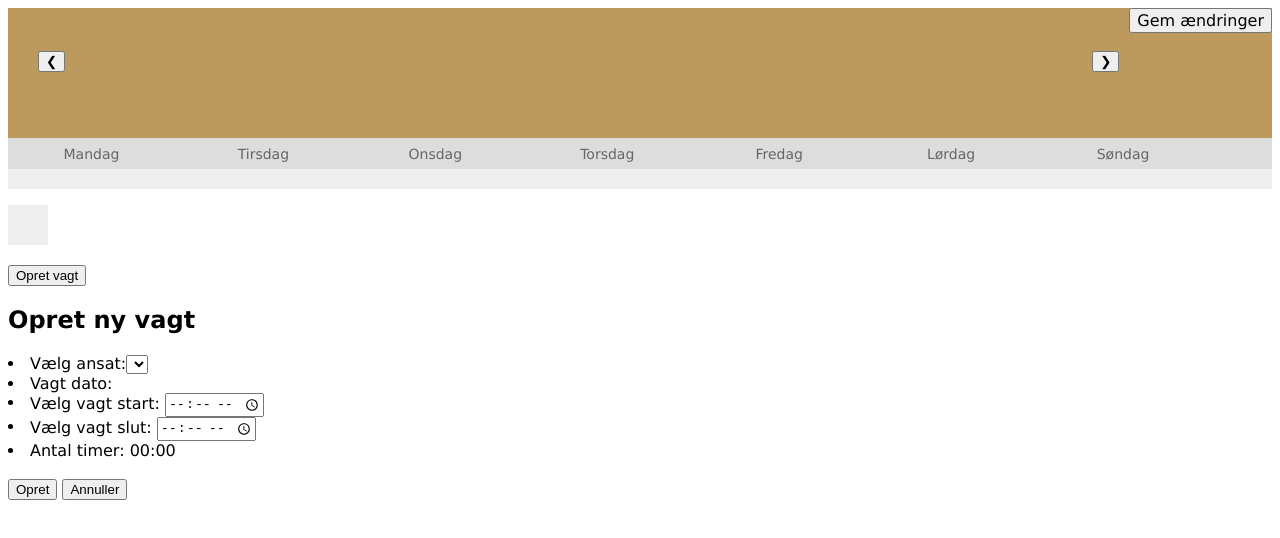
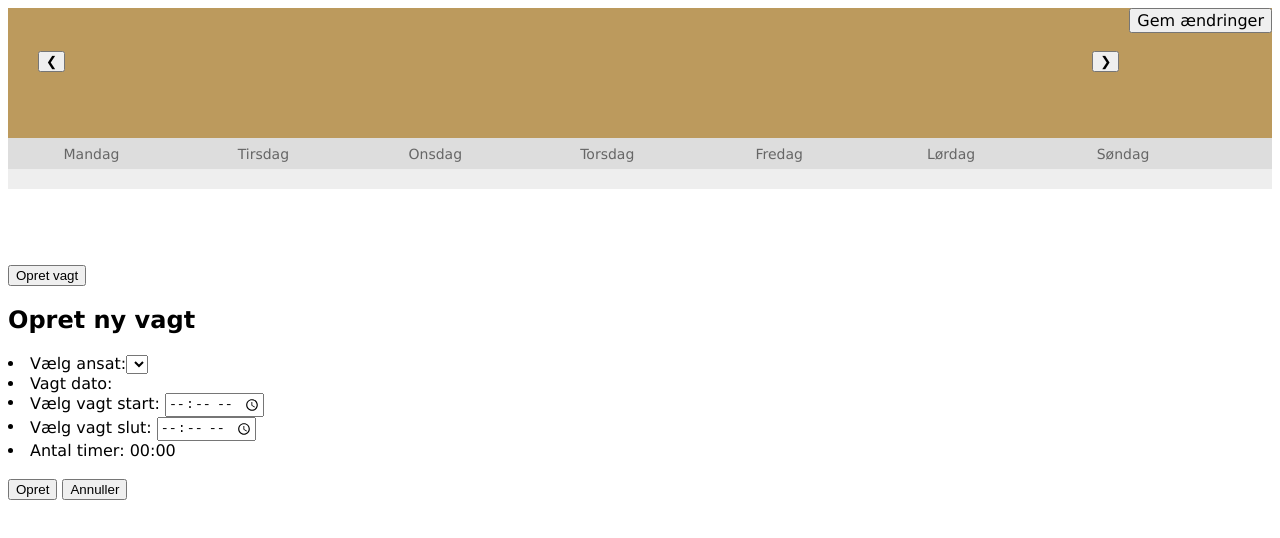
Before and after one commit to alexxjr/utzon, a website: page public/employeeAccess.html in a window 1280 px wide. Drawn offline with Linux system fonts and the light colour scheme.

Commit message:
Noget virker måske

```diff
--- a/public/index.css
+++ b/public/index.css
@@ -118,8 +118,9 @@ body {
 #hover {
     padding-top: 20px;
     padding-bottom: 20px;
-    background-color: #eeeeee;
+    background-color: white;
     display: inline-block;
+    cursor: pointer;
 }
 
 #hover div {
@@ -128,7 +129,7 @@ body {
 
 #shiftUpdate {
     width: 20%;
-    height: 214px;
+    height: 29%;
     border: 1px solid black;
     background: #bc9a5d;
     color: #333;
```
